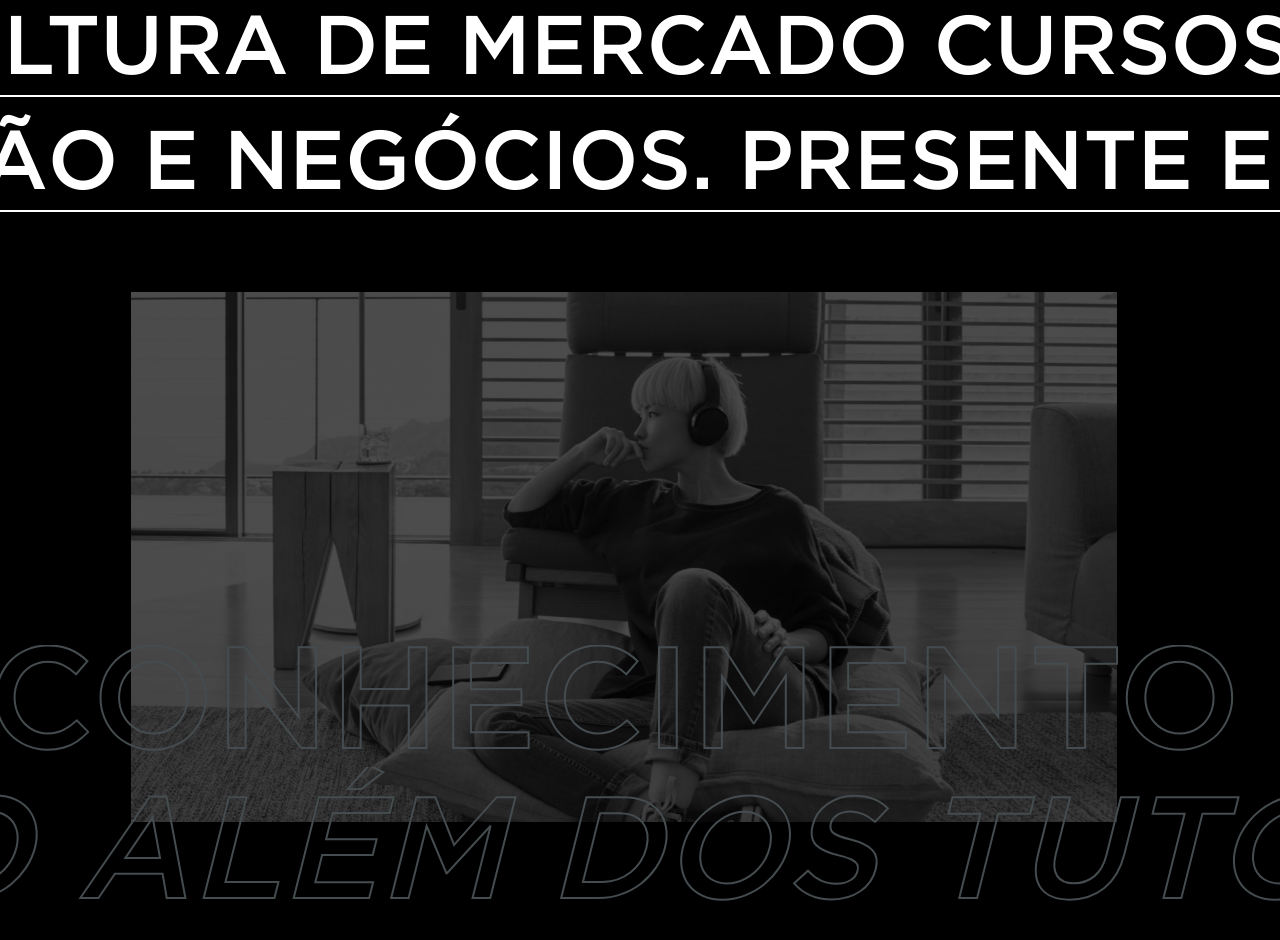
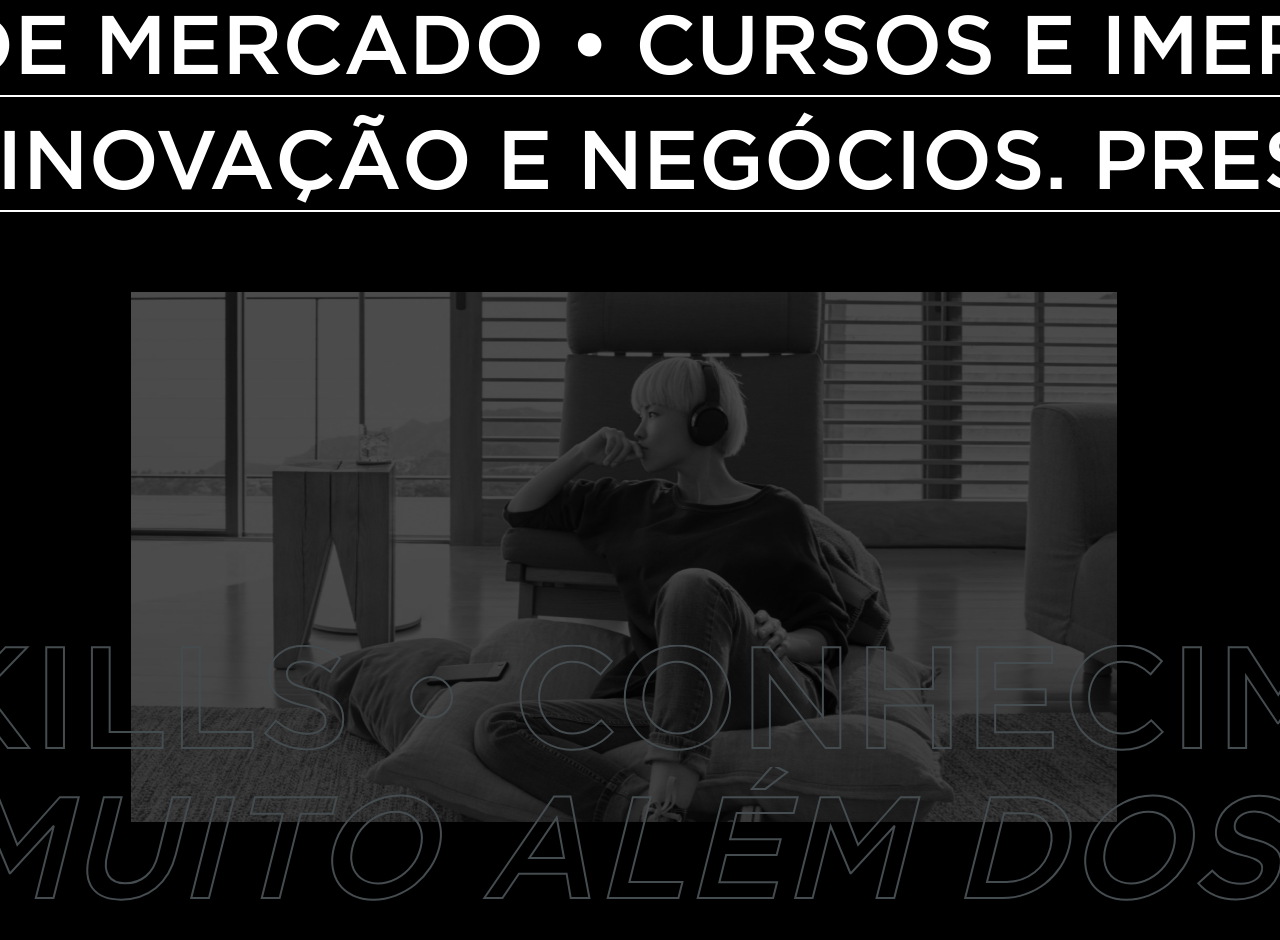
Before and after one commit to biancashiromoto/landing-page, a Next.js app: page / in a window 1280 px wide. Shown: the part 900-1840 px from the top of the page. Built offline with nearby package versions, Linux system fonts and the light colour scheme.

Commit message:
fix: update scrolling animation duration and refactor text rendering in Intro component

```diff
--- a/src/app/ui/intro/intro.module.scss
+++ b/src/app/ui/intro/intro.module.scss
@@ -48,7 +48,7 @@
       }
 
       &.left {
-        animation: scroll-left 10s linear infinite;
+        animation: scroll-left 25s linear infinite;
 
         &:hover {
           animation-play-state: paused;
@@ -56,7 +56,7 @@
       }
 
       &.right {
-        animation: scroll-right 10s linear infinite;
+        animation: scroll-right 25s linear infinite;
         padding-top: 1rem;
 
         &:hover {
--- a/src/app/ui/intro/intro.tsx
+++ b/src/app/ui/intro/intro.tsx
@@ -8,18 +8,21 @@ import useIntro from "./useIntro";
 const Intro = () => {
   const { isVisible, isScrolling, imageRef, screenWidth } = useIntro();
 
+  const text1 = "CURSOS E IMERSÕES. UMA NOVA CULTURA DE MERCADO";
+  const text2 = "TECNOLOGIA, INOVAÇÃO E NEGÓCIOS. PRESENTE E FUTURO.";
+  const text3 = "CONHECIMENTO • SKILLS";
+  const text4 = "MUITO. MUITO ALÉM DOS TUTORIAIS";
+
   return (
     <div className={styles.intro}>
       <div className={styles["scroll-container"]}>
         <h2 className={styles.left}>
-          CURSOS E IMERSÕES. UMA NOVA CULTURA DE MERCADO&nbsp;CURSOS E IMERSÕES.
-          UMA NOVA CULTURA DE MERCADO
+          {`${text1} • ${text1} • ${text1} • ${text1} • ${text1} • ${text1}`}
         </h2>
       </div>
       <div className={styles["scroll-container"]}>
         <h2 className={styles.right}>
-          TECNOLOGIA, INOVAÇÃO E NEGÓCIOS. PRESENTE E FUTURO.&nbsp;TECNOLOGIA,
-          INOVAÇÃO E NEGÓCIOS. PRESENTE E FUTURO.
+          {`${text2} • ${text2} • ${text2} • ${text2} • ${text2} • ${text2}`}
         </h2>
       </div>
 
@@ -36,17 +39,17 @@ const Intro = () => {
             <div className={styles["scroll-container"]}>
               <h3
                 className={`${styles.left} ${isScrolling ? styles.stop : ""}`}
-                data-text="CONHECIMENTO • SKILLS"
+                data-text={`${text3} • ${text3} • ${text3} • ${text3} • ${text3} • ${text3}`}
               >
-                CONHECIMENTO • SKILLS
+                {`${text3} • ${text3} • ${text3} • ${text3} • ${text3} • ${text3}`}
               </h3>
             </div>
             <div className={styles["scroll-container"]}>
               <h3
                 className={`${styles.right} ${isScrolling ? styles.stop : ""}`}
-                data-text="MUITO. MUITO ALÉM DOS TUTORIAIS"
+                data-text={`${text4} • ${text4} • ${text4} • ${text4} • ${text4} • ${text4}`}
               >
-                MUITO. MUITO ALÉM DOS TUTORIAIS
+                {`${text4} • ${text4} • ${text4} • ${text4} • ${text4} • ${text4}`}
               </h3>
             </div>
           </div>
```
